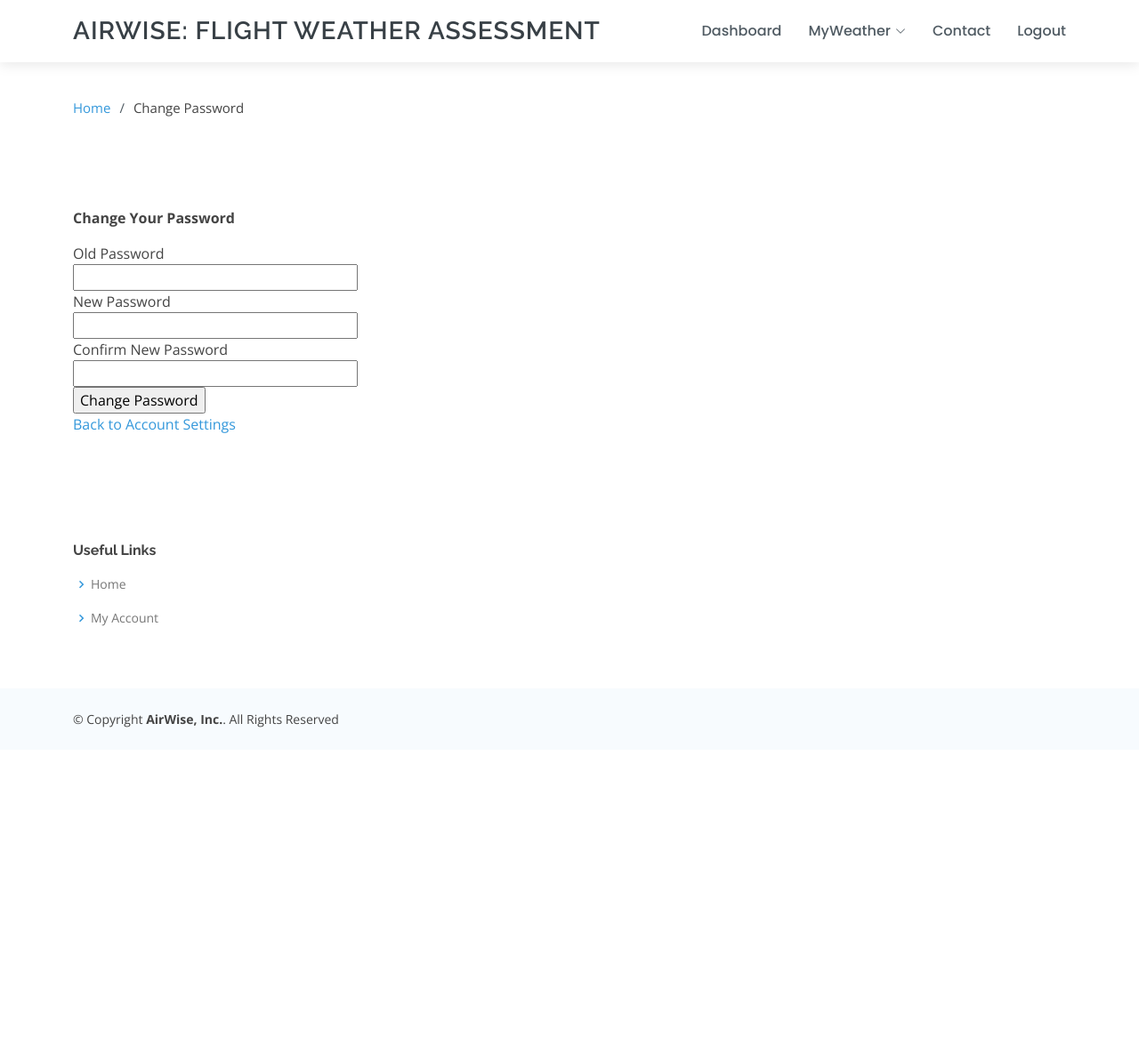
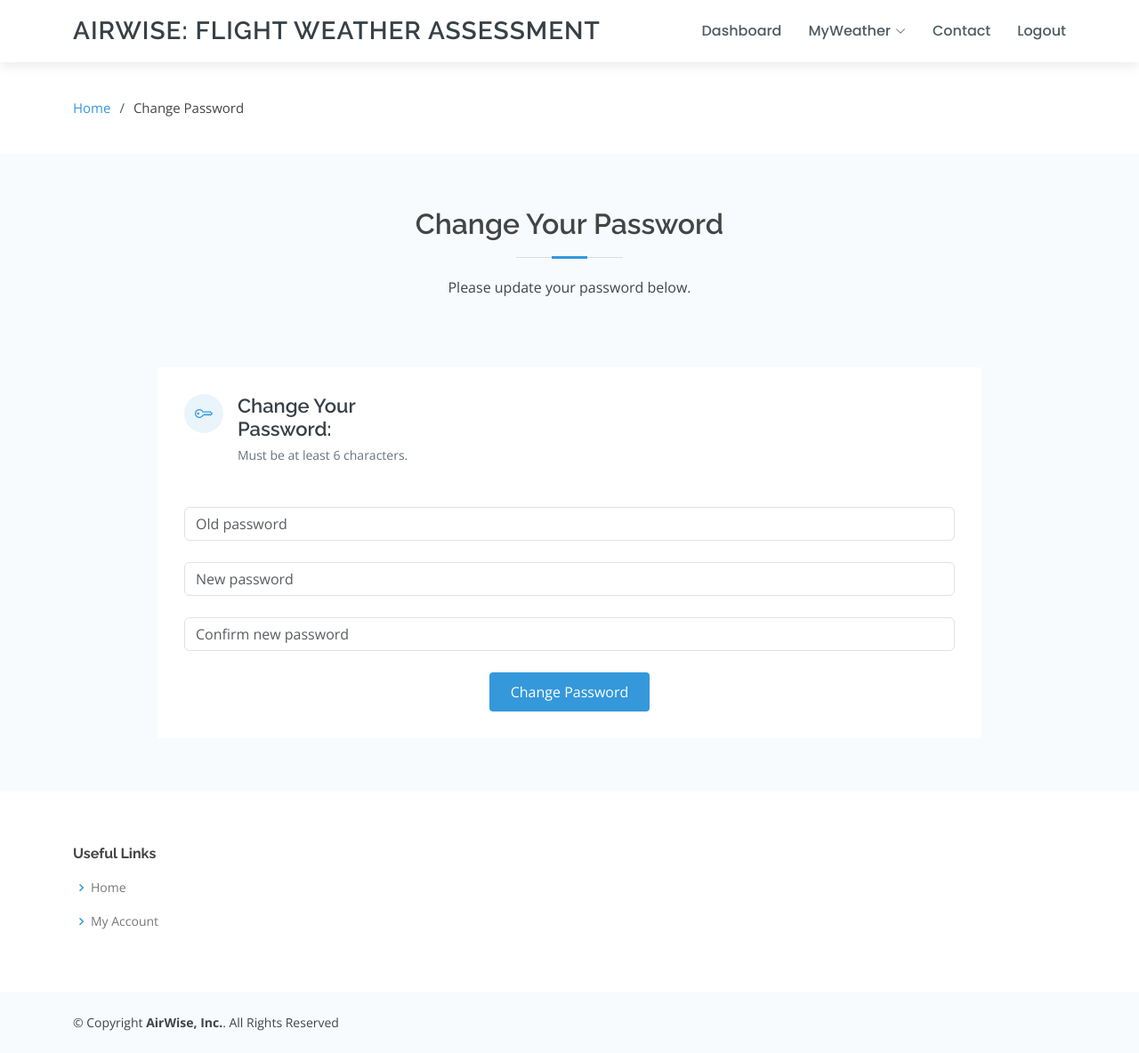
Before and after one commit to sarahstalbin/aviation_weather_app_capstone, a Flask app: page /change_password in a window 1280 px wide. Shown: the whole page at 89% size. Before the commit the page ends 818 px from the top, so only its background shows below. Run offline with Flask 2, Linux system fonts and the light colour scheme; a user stored in the database is signed in; data comes from the database, SQL or seed files in the repository; some libraries are stand-ins or nearby versions.

Commit message:
Update change password form.

```diff
--- a/airwise_front_end/templates/change_password.html
+++ b/airwise_front_end/templates/change_password.html
@@ -22,40 +22,73 @@
         </div>
     </section><!-- End Breadcrumbs -->
 
-    <section class="inner-page">
-        <div class="container form-container">
-	    <p><strong>Change Your Password</strong></p>
-	    <form method="post">
+
+
+   <section id="contact" class="contact section-bg">
+      <div class="container">
+
+        <div class="section-title">
+          <h2>Change Your Password</h2>
+          <p>Please update your password below.</p>
+        </div>
+
+        <div class="row mt-5 justify-content-center">
+
+          <div class="col-lg-10">
+
+            <div class="info-wrap">
+              <div class="row">
+
+
+                <div class="col-lg-4 info mt-4 mt-lg-0">
+                  <i class="bi bi-key"></i>
+                  <h4>Change Your Password:</h4>
+		  <p>Must be at least 6 characters.</p>
+                </div>
+	</div>
+
+	<div class="row mt-5 justify-content-center">
+
+         	<div>
+		  <form method="POST" class="button-format">
 		    {{ form.hidden_tag() }}
-	        <div>
-	            {{ form.old_password.label }}<br>
-	            {{ form.old_password(size=32) }}<br>
+		    <div class="form-group">
+                      {{ form.old_password(size=40, class="form-control", placeholder="Old password") }}<br>
                       {% for error in form.old_password.errors %}
                         <span class="error-message">[{{ error }}]</span>
                       {% endfor %}
     		    </div>
-	        <div>
-	            {{ form.new_password.label }}<br>
-	            {{ form.new_password(size=32) }}<br>
+		    <div class="form-group">
+                      {{ form.new_password(size=40, class="form-control", placeholder="New password") }}<br>
                       {% for error in form.new_password.errors %}
                         <span class="error-message">[{{ error }}]</span>
                       {% endfor %}
 		    </div>
                     <div>
-	            {{ form.confirm_new_password.label }}<br>
-	            {{ form.confirm_new_password(size=32) }}<br>
+                      {{ form.confirm_new_password(size=40, class="form-control", placeholder="Confirm new password") }}<br>
                       {% for error in form.confirm_new_password.errors %}
                         <span class="error-message">[{{ error }}]</span>
                       {% endfor %}
                     </div>
-	        <div>
-	            {{ form.submit() }}
+
+    		    <div class="text-center">
+		      <button type="submit" class="btn btn-primary">{{ form.submit.label }}</button>
 		    </div>
 		  </form>
-	    <a href="{{ url_for('account') }}">Back to Account Settings</a>
+		</div>
+
+              </div>
+            </div>
+
+          </div>
+
+        </div>
+
+        </div>
+
       </div>
     </section>
-</main>
+
 {% endblock content %}
   <!-- ======= Footer ======= -->
 {% block footer %}
```
Lines whose indentation alone changed are shown as unchanged.
